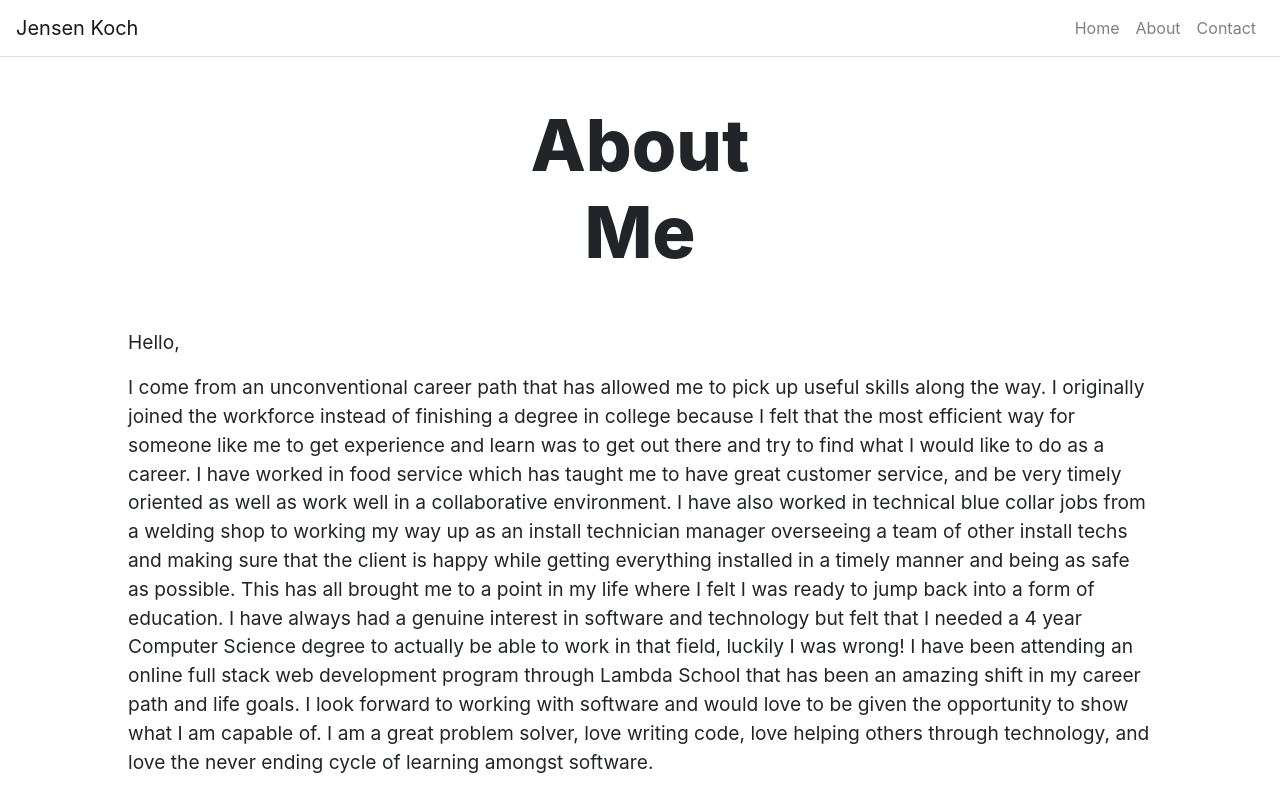
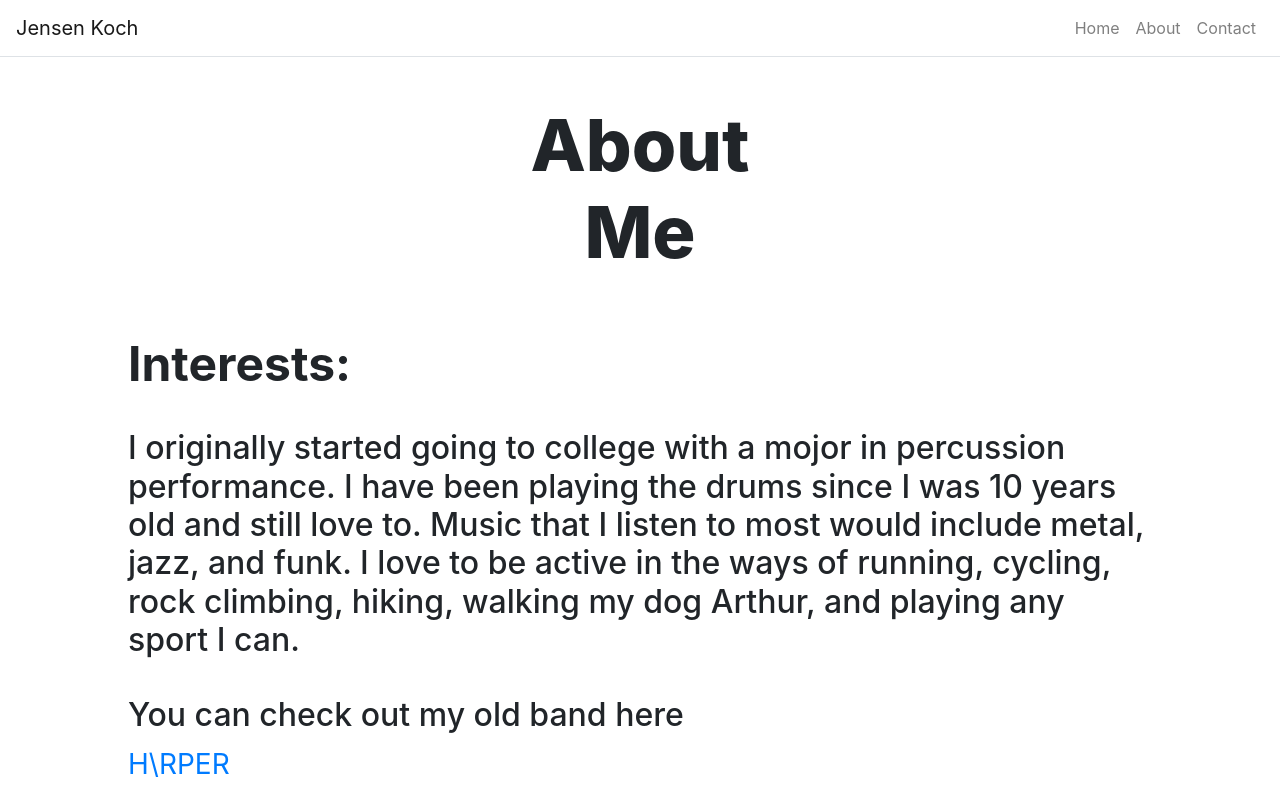
Before and after one commit to jtkoch/Portfolio-React-new, a React (Create React App) app in the folder portfolio/: page /about in a window 1280 px wide. Shown: the top 800 px of the page. Built offline with nearby package versions, Linux system fonts and the light colour scheme.

Commit message:
updating about me

```diff
--- a/portfolio/src/App.js
+++ b/portfolio/src/App.js
@@ -22,7 +22,7 @@ class App extends React.Component {
         { title: 'Contact', path: '/contact' }
       ],
       home: {
-        title: 'Go make something',
+        title: 'Jensen Koch',
         subTitle: '"Not everything that is faced can be changed, but nothing can be changed until it is faced." -James Baldwin',
         text: 'Checkout my projects below'
       },
--- a/portfolio/src/pages/AboutPage.js
+++ b/portfolio/src/pages/AboutPage.js
@@ -7,13 +7,18 @@ const AboutContainer = styled.div`
   width: 100%;
   padding-top: 3%;
 `
-
 const Information = styled.div`
-  padding-bottom: 10%;
   padding-left: 10%;
   padding-right: 10%;
-
   font-size: 1.2rem;
+`
+const Interests = styled.div`
+  font-size: 3rem;
+  font-weight: 700;
+`
+const Band = styled.a`
+  text-decoration: none;
+  font-size: 1.75rem;
 `
 
 function AboutPage(props) {
@@ -22,24 +27,27 @@ function AboutPage(props) {
         <Hero title={props.title}/>
 
         <Information>
-          <p>Hello,</p>
-          <p>
-            I come from an unconventional career path that has allowed me to pick up useful skills along the way.
-            I originally joined the workforce instead of finishing a degree in college because I felt that the most
-            efficient way for someone like me to get experience and learn was to get out there and try to find what
-            I would like to do as a career. I have worked in food service which has taught me to have great customer
-            service, and be very timely oriented as well as work well in a collaborative environment. I have also
-            worked in technical blue collar jobs from a welding shop to working my way up as an install technician
-            manager overseeing a team of other install techs and making sure that the client is happy while getting
-            everything installed in a timely manner and being as safe as possible. This has all brought me to a point
-            in my life where I felt I was ready to jump back into a form of education. I have always had a genuine
-            interest in software and technology but felt that I needed a 4 year Computer Science degree to actually
-            be able to work in that field, luckily I was wrong! I have been attending an online full stack web
-            development program through Lambda School that has been an amazing shift in my career path and life goals.
-            I look forward to working with software and would love to be given the opportunity to show what I am capable of.
-            I am a great problem solver, love writing code, love helping others through technology, and love the never ending
-            cycle of learning amongst software.
-          </p>
+          <Interests>Interests:</Interests>
+          <br></br>
+          <h2>
+            I originally started going to college with a mojor in percussion performance. I have been playing the drums since I was 10 years old and still love to. Music that I listen to
+            most would include metal, jazz, and funk. I love to be active in the ways of running, cycling, rock climbing, hiking, walking my dog Arthur, and playing any sport I can.
+          </h2>
+          <br></br>
+          <h2>You can check out my old band here </h2>
+            {/* add font awesome down arrow here */}
+          <Band target="_blank" href="https://harperbandmusic.bandcamp.com/">H\RPER</Band>
+          <br></br>
+          <br></br>
+          <h2>
+            I love beer, and visiting new breweries whenever I can. I am also extremely into coffee. I have been a barista for the past few years and love the coffee industry. I also love exploring new
+            coffee shops all over the world. The dream would be to work as a developer and be able to check out new coffee shops and breweries as I write code.
+          </h2>
+          <br></br>
+          <h2>
+            I'm now attending Lambda School's Full Stack Web Development Program and have learned a lot of awesome skills.
+          </h2>
+
         </Information>
     </AboutContainer>
   )
```
